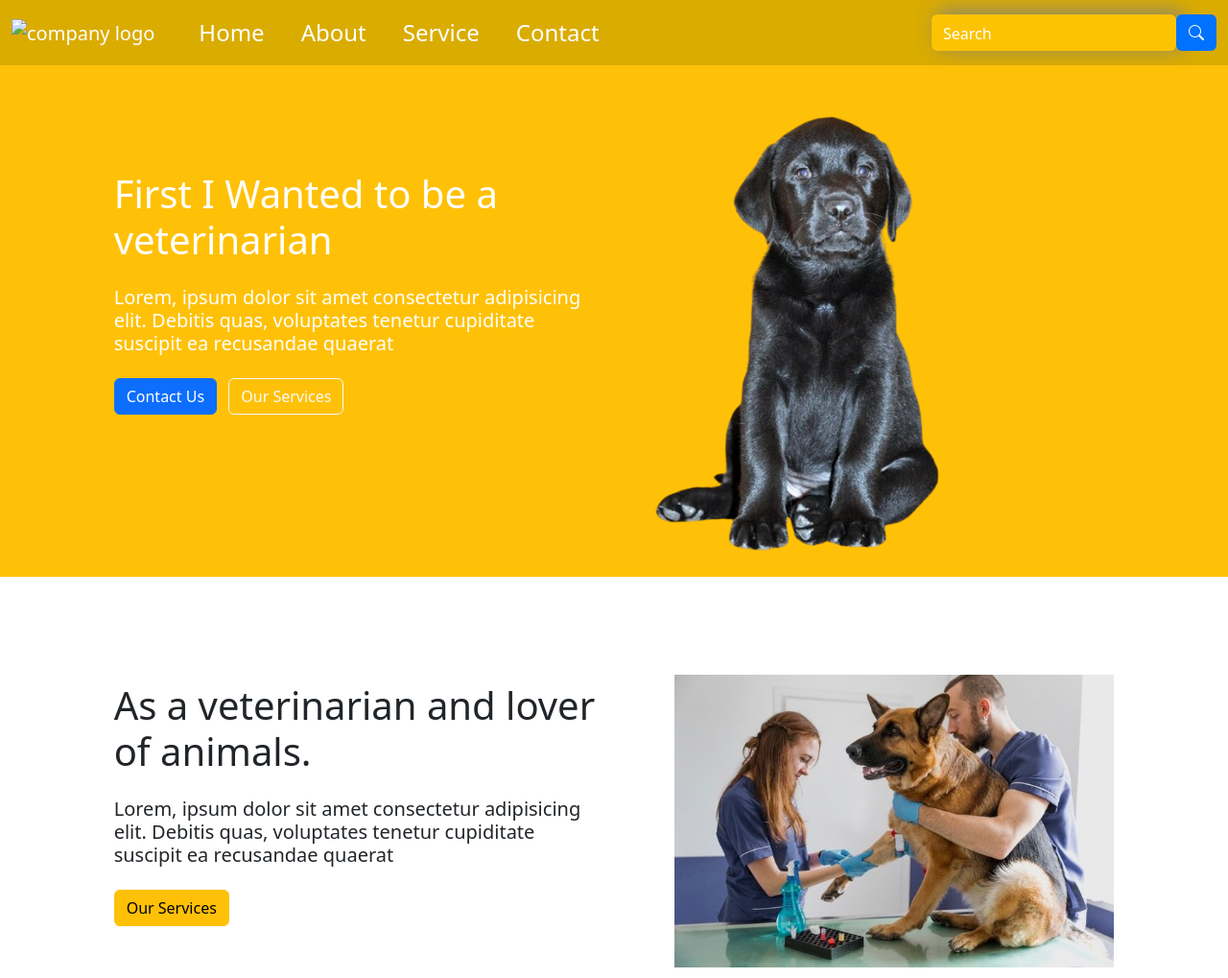
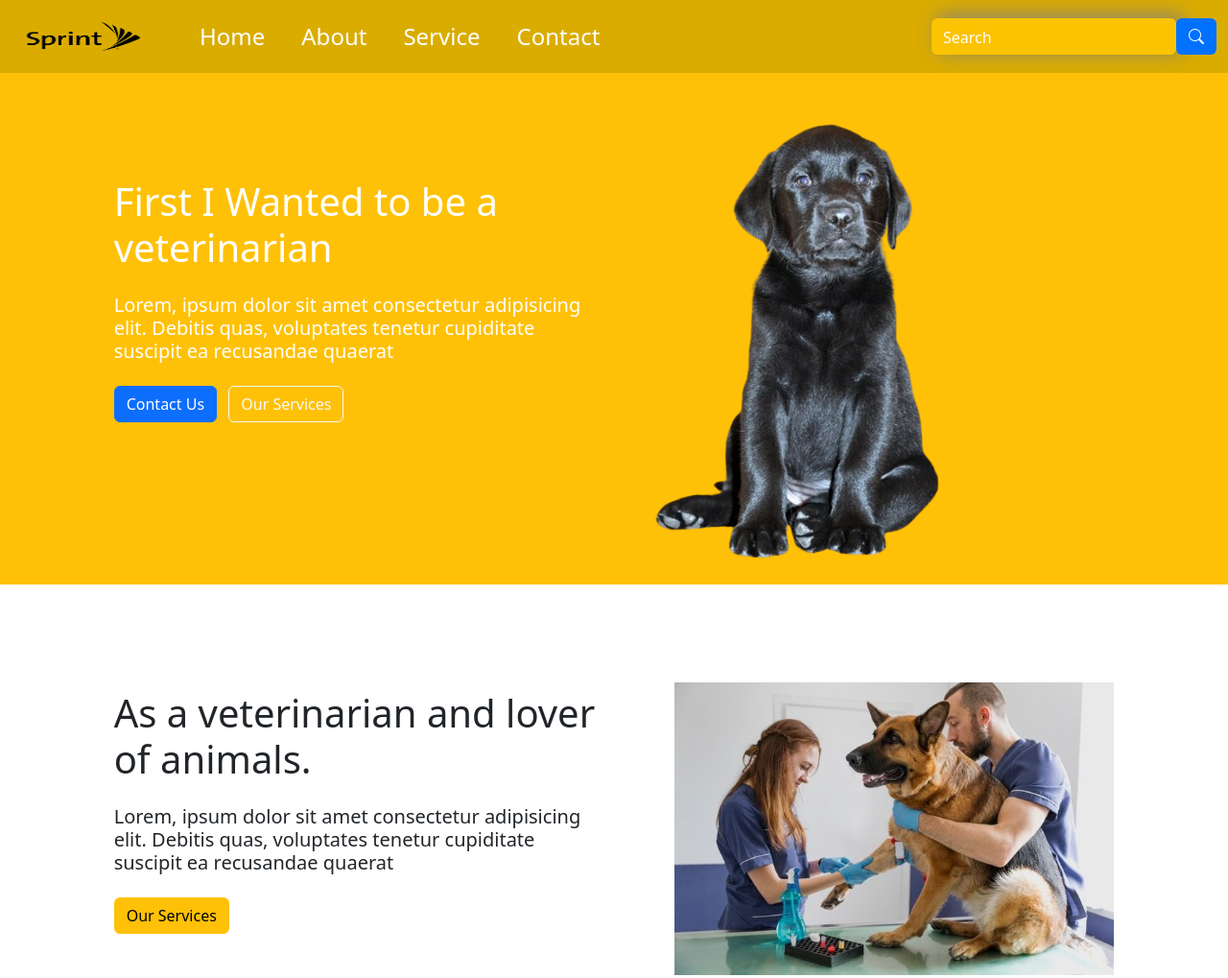
Before and after one commit to mangalsingh123t/Veterinary-Services-Website, a plain HTML site: page index.html in a window 1280 px wide. Shown: the top 1019 px of the page at 96% size. Drawn offline with nearby package versions, Linux system fonts and the light colour scheme; files that its build step writes are made by us from their sources; files whose address does not match are found by name.

Commit message:
Update index.html

```diff
--- a/index.html
+++ b/index.html
@@ -14,7 +14,7 @@
 <body>
   <nav class="navbar navbar-expand-lg navbar-dark" id="nav_bar">
     <div class="container-fluid">
-      <a class="navbar-brand" href="#"><img src="../Veterinary-Services/images/output-onlinepngtools.png"
+      <a class="navbar-brand" href="#"><img src="images/output-onlinepngtools.png"
           alt="company logo" width="150px" height="50px">
       </a>
       <button class="navbar-toggler" type="button" data-bs-toggle="collapse" data-bs-target="#navbarSupportedContent"
```
